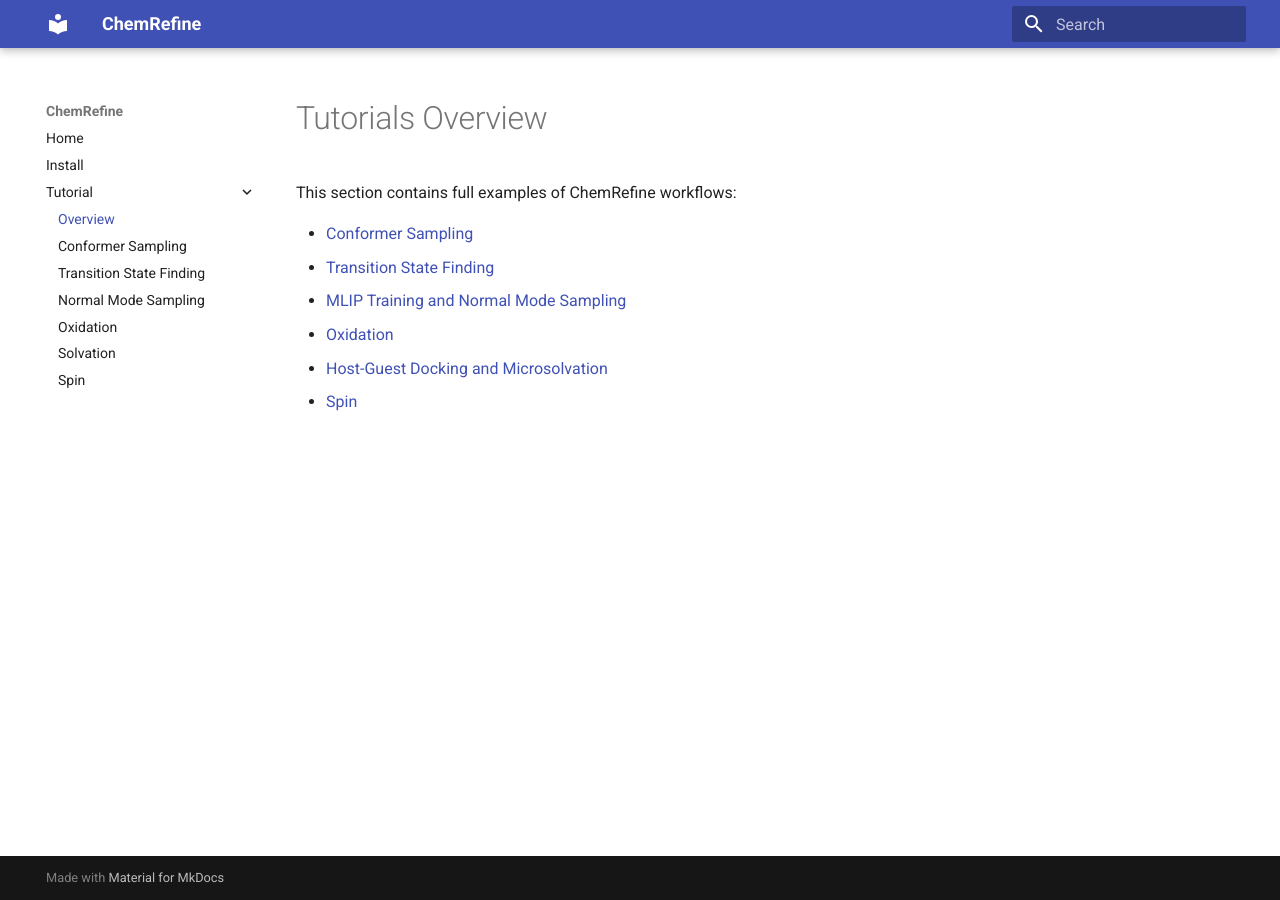
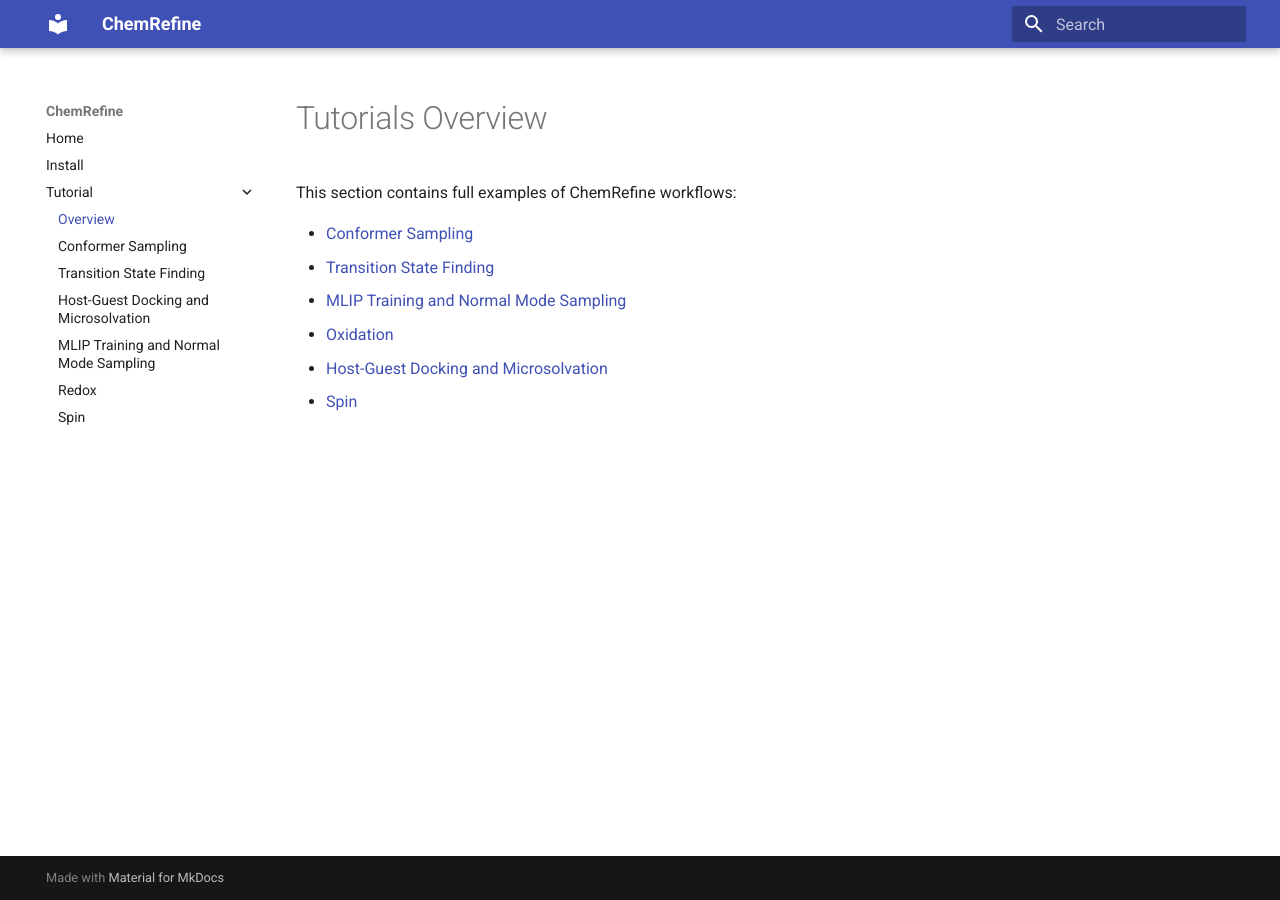
Before and after one commit to sterling-group/ChemRefine, an MkDocs documentation site: the page built from docs/tutorial/index.md, in a window 1280 px wide. Built offline with MkDocs 1.6.1 and Material for MkDocs 9.7.7, drawn with Linux system fonts in a browser that asks for light colours.

Commit message:
change index names to reflect paper

```diff
--- a/mkdocs.yml
+++ b/mkdocs.yml
@@ -9,7 +9,7 @@
       - Overview: tutorial/index.md
       - Conformer Sampling: tutorial/conformer_sampling.md
       - Transition State Finding: tutorial/ts_finding.md
-      - Normal Mode Sampling: tutorial/normal_modes.md
-      - Oxidation: tutorial/oxidation.md
-      - Solvation: tutorial/solvation.md
+      - Host-Guest Docking and Microsolvation: tutorial/solvation.md
+      - MLIP Training and Normal Mode Sampling: tutorial/normal_modes.md
+      - Redox: tutorial/oxidation.md
       - Spin: tutorial/spin.md
```
